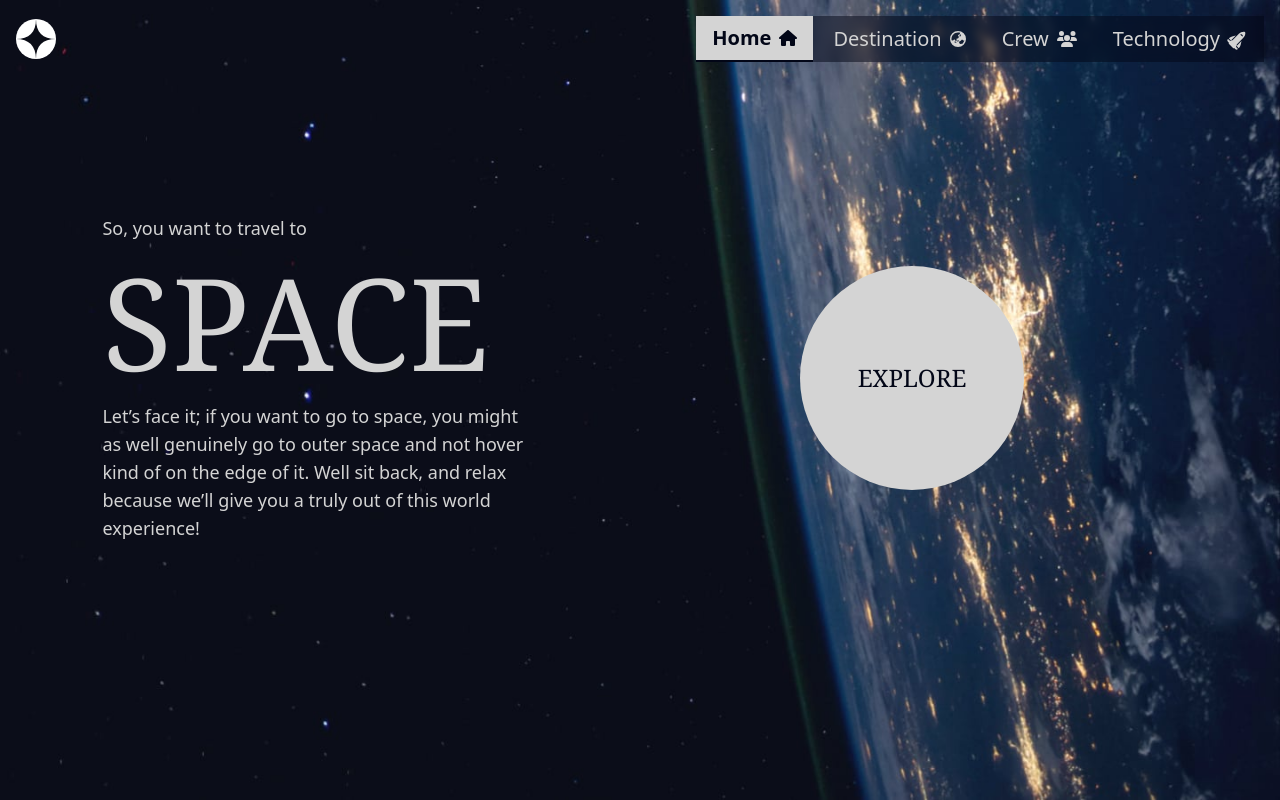
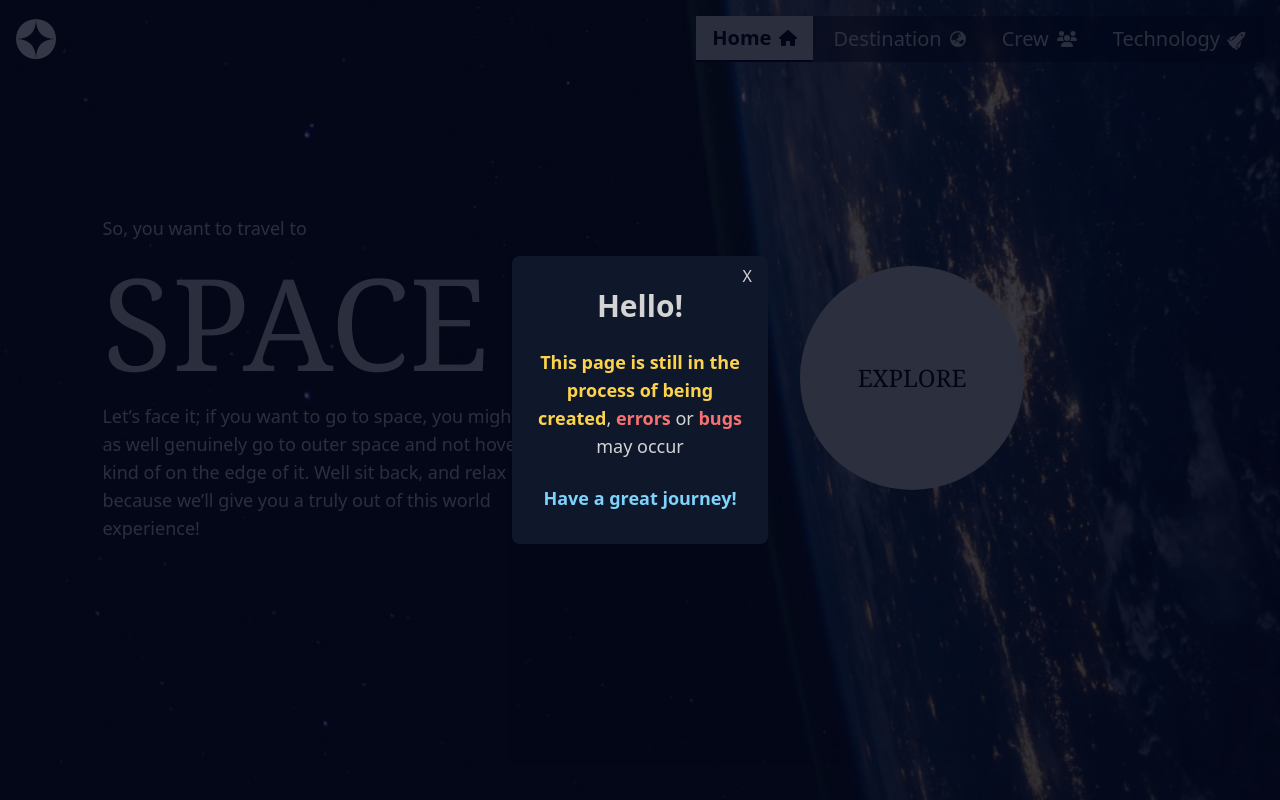
Before and after one commit to VitorG22/Journey, a React (Vite) app: page / in a window 1280 px wide. Built offline with nearby package versions, Linux system fonts and the light colour scheme.

Commit message:
correção do erro na pagina de destinos (valores de distancia e tempo de viagem)

```diff
--- a/src/App.jsx
+++ b/src/App.jsx
@@ -46,12 +46,11 @@ function App() {
   return (
     <AppContext.Provider value={{ setPageSelected, pageSelected, windowWidht }}>
       <Background backgroundURL={Pages[pageSelected].background[windowWidht]} >
-        {/* <Modal idDoModal="alertModal">
-          <NameComponent>Hello!</NameComponent>
-          <DescripitionComponent><span class='text-amber-300 font-semibold'>This page is still in the process of being created</span>, <span class='text-red-400 font-semibold'>errors</span> or <span class='text-red-400 font-semibold'>bugs </span>may occur</DescripitionComponent>
-          <DescripitionComponent>It is advisable to view the page in <span class='text-sky-300 font-semibold'>Mobile devices</span>, because its Desktop version has not yet been implemented </DescripitionComponent>
-          <DescripitionComponent><span class='text-sky-300 font-semibold'>Have a great journey!</span></DescripitionComponent>
-        </Modal> */}
+        <Modal idDoModal="alertModal">
+          <div class="text-3xl text-neutral-300 font-bold">Hello!</div>
+          <DescripitionComponent><div class="text-center"><span class='text-amber-300 font-semibold '>This page is still in the process of being created</span>, <span class='text-red-400 font-semibold'>errors</span> or <span class='text-red-400 font-semibold'>bugs </span>may occur</div></DescripitionComponent>
+          <DescripitionComponent><span class='text-sky-300 font-semibold text-center'>Have a great journey!</span></DescripitionComponent>
+        </Modal>
         <Header />
         {Pages[pageSelected].page}
       </Background>
--- a/src/components/DestinationPage/Destination.jsx
+++ b/src/components/DestinationPage/Destination.jsx
@@ -99,12 +99,12 @@ export function Destination() {
                         <ul class="destinationNums flex flex-row gap-6 mb-12 md:mb-0  ">
                             <li class=" flex flex-col justify-center items-center md:justify-center md:items-end">
                                 <h4 class="text-sm text-slate-400 md:text-md  ">Avg. Distance</h4>
-                                <h2 class=" text-2xl text-neutral-300 md:text-3xl">{ArrayDestinos[destinoSelecionado].distance} {ArrayDestinos[0].distanceMeasure}</h2>
+                                <h2 class=" text-2xl text-neutral-300 md:text-3xl">{ArrayDestinos[destinoSelecionado].distance} {ArrayDestinos[destinoSelecionado].distanceMeasure}</h2>
                             </li>
 
                             <li class=" flex flex-col justify-center items-center md:justify-center md:items-end">
                                 <h4 class="text-sm text-slate-400 md:text-md  ">Est. Travel Time</h4>
-                                <h2 class=" text-2xl text-neutral-300 md:text-3xl">{ArrayDestinos[destinoSelecionado].travelTimeNum} {ArrayDestinos[0].travelTimeMeasure}</h2>
+                                <h2 class=" text-2xl text-neutral-300 md:text-3xl">{ArrayDestinos[destinoSelecionado].travelTimeNum} {ArrayDestinos[destinoSelecionado].travelTimeMeasure}</h2>
                             </li>
                         </ul>
                         {windowWidht == "desktop" ? (
--- a/src/components/other/modal.jsx
+++ b/src/components/other/modal.jsx
@@ -3,7 +3,7 @@ import React from "react";
 export function Modal(props){
     return(
         <div  id={props.idDoModal} class="bg-slate-950/80 h-screen w-screen  fixed top-0 left-0 z-50 flex justify-center items-center ">
-            <div class = "bg-slate-900 py-4 rounded-lg w-3/4  flex flex-col items-center gap-2 text-left relative fade-in">
+            <div class = "bg-slate-900 py-4 rounded-lg w-3/4 md:w-1/5 flex flex-col items-center justify-center gap-6 text-left relative fade-in py-8 px-6 ">
                 <button onClick={() => closeModal(props.idDoModal)} class = "text-neutral-300 absolute top-2 right-4 ">X</button>
                 {props.children}
             </div>
--- a/src/output.css
+++ b/src/output.css
@@ -1013,6 +1013,16 @@ video {
   padding-bottom: 1rem;
 }
 
+.px-6 {
+  padding-left: 1.5rem;
+  padding-right: 1.5rem;
+}
+
+.py-8 {
+  padding-top: 2rem;
+  padding-bottom: 2rem;
+}
+
 .pb-10 {
   padding-bottom: 2.5rem;
 }
@@ -1029,21 +1039,18 @@ video {
   text-align: center;
 }
 
-.font-sans {
-  font-family: ui-sans-serif, system-ui, sans-serif, "Apple Color Emoji", "Segoe UI Emoji", "Segoe UI Symbol", "Noto Color Emoji";
-}
-
 .font-serif {
   font-family: ui-serif, Georgia, Cambria, "Times New Roman", Times, serif;
-}
-
-.font-mono {
-  font-family: ui-monospace, SFMono-Regular, Menlo, Monaco, Consolas, "Liberation Mono", "Courier New", monospace;
 }
 
 .text-2xl {
   font-size: 1.5rem;
   line-height: 2rem;
+}
+
+.text-3xl {
+  font-size: 1.875rem;
+  line-height: 2.25rem;
 }
 
 .text-4xl {
@@ -1298,6 +1305,14 @@ video {
     width: 100%;
   }
 
+  .md\:w-3\/6 {
+    width: 50%;
+  }
+
+  .md\:w-1\/5 {
+    width: 20%;
+  }
+
   .md\:max-w-prose {
     max-width: 65ch;
   }
```
